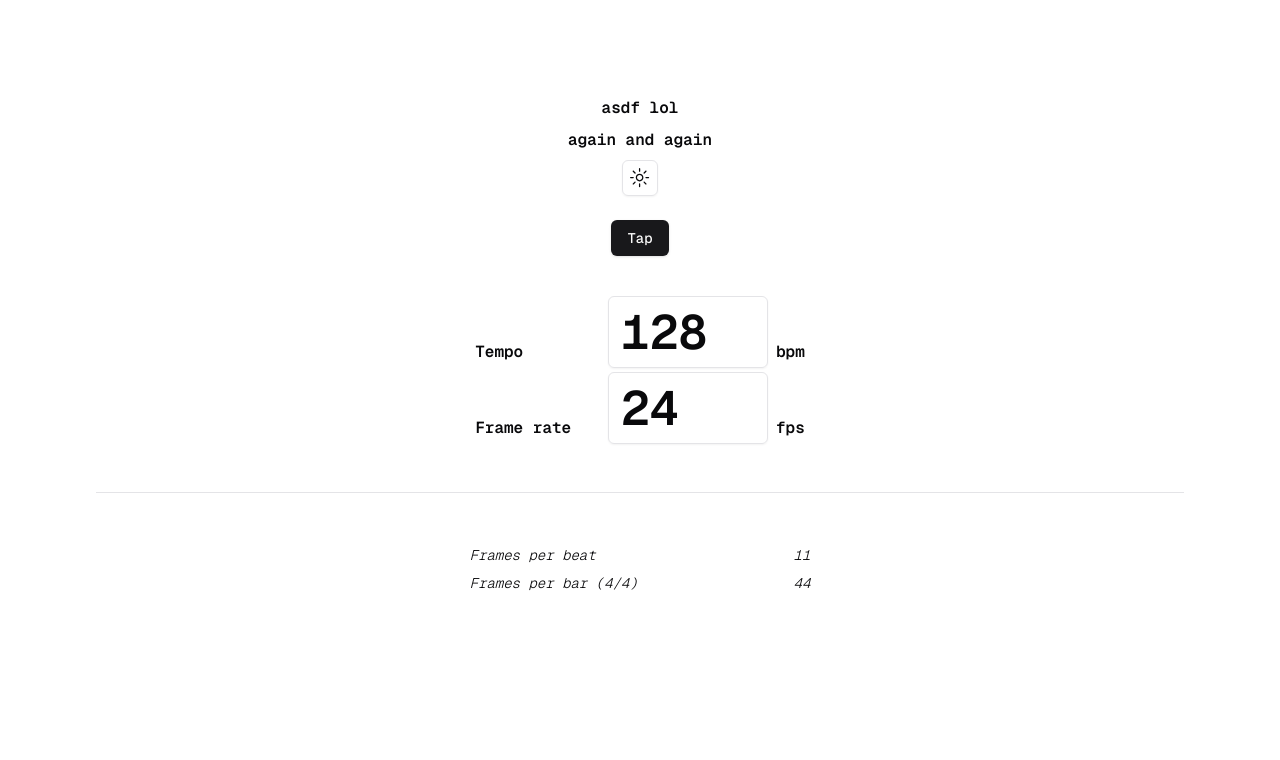
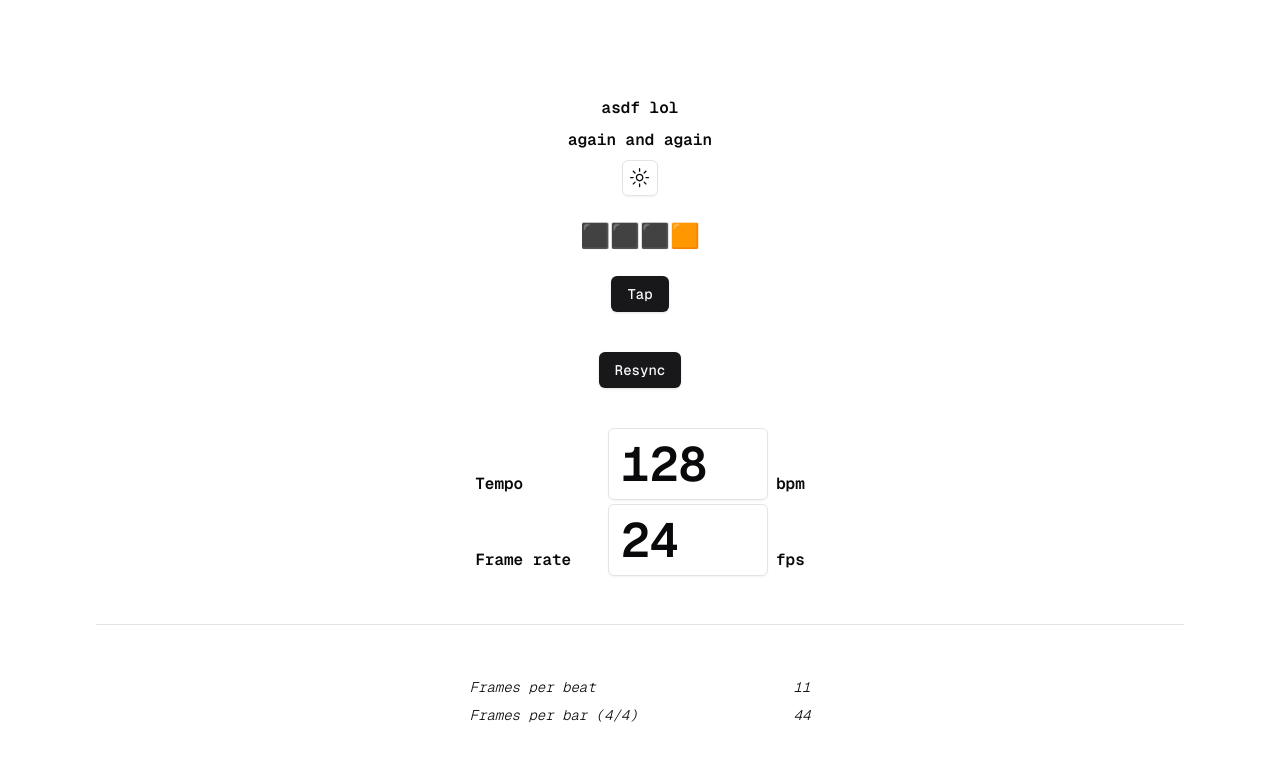
Before and after one commit to vngnc3/pulse, a Next.js app: page / in a window 1280 px wide. Shown: the top 760 px of the page. Built offline with nearby package versions, Linux system fonts and the light colour scheme.

Commit message:
four bars indicator and resync button

```diff
--- /dev/null
+++ b/components/FourBars.tsx
@@ -0,0 +1,42 @@
+import React, {
+  useState,
+  useEffect,
+  useImperativeHandle,
+  forwardRef,
+} from "react";
+
+interface FourBarsProps {
+  bpm: number;
+}
+
+const FourBars = forwardRef((props: FourBarsProps, ref) => {
+  const { bpm } = props;
+  const [currentBeat, setCurrentBeat] = useState(0);
+  const on = "🟧";
+  const off = "⬛";
+
+  useEffect(() => {
+    if (bpm <= 0) {
+      return;
+    }
+
+    const intervalMs = 60000 / bpm;
+    const interval = setInterval(() => {
+      setCurrentBeat((prevBeat) => (prevBeat + 1) % 4);
+    }, intervalMs);
+
+    return () => clearInterval(interval);
+  }, [bpm]);
+
+  useImperativeHandle(ref, () => ({
+    resetBeat: () => setCurrentBeat(0),
+  }));
+
+  const beats = Array.from({ length: 4 }, (_, i) =>
+    i === currentBeat ? on : off
+  );
+
+  return <span>{beats}</span>;
+});
+
+export default FourBars;
--- a/pages/index.tsx
+++ b/pages/index.tsx
@@ -1,9 +1,10 @@
-import React, { useState, useEffect } from "react";
+import React, { useState, useEffect, useRef } from "react";
 import { Button } from "@/components/ui/button";
 import { Separator } from "@/components/ui/separator";
 import { ModeToggle } from "@/components/ui/mode-toggle";
 import { InputBpmFps } from "@/components/ui/input-bpm-fps";
 import DynamicTitle from "@/components/TitleDynamic";
+import FourBars from "@/components/FourBars";
 
 function calculateFramesPerBeat(bpm: number, fps: number): number {
   // Check for invalid input and log an error
@@ -84,6 +85,14 @@ export default function Home() {
     setFps(Number(event.target.value));
   };
 
+  const fourBarsRef = useRef<{ resetBeat: () => void }>(null);
+
+  const handleReset = () => {
+    if (fourBarsRef.current) {
+      fourBarsRef.current.resetBeat();
+    }
+  };
+
   return (
     <>
     <DynamicTitle bpm={bpm} />
@@ -94,10 +103,16 @@ export default function Home() {
       <div>again and again</div>
       <ModeToggle />
 
+      <div className="text-2xl mt-4">
+        <FourBars ref={fourBarsRef} bpm={bpm} />
+      </div>
+
       {/* Tap and sync */}
       <div className="p-4 flex gap-1 w-screen max-w-2xl justify-center">
         <Button onClick={handleTap}>Tap</Button>
-        {/* Tap button will automatically calculate the bpm based on the interval of each clicks. After every last button click, count up to 4 seconds before resetting the interval counter. Update the bpm value at every button click. */}
+      </div>
+      <div className="p-4 flex gap-1 w-screen max-w-2xl justify-center">
+        <Button onClick={handleReset}>Resync</Button>
       </div>
 
       {/* Input */}
```
